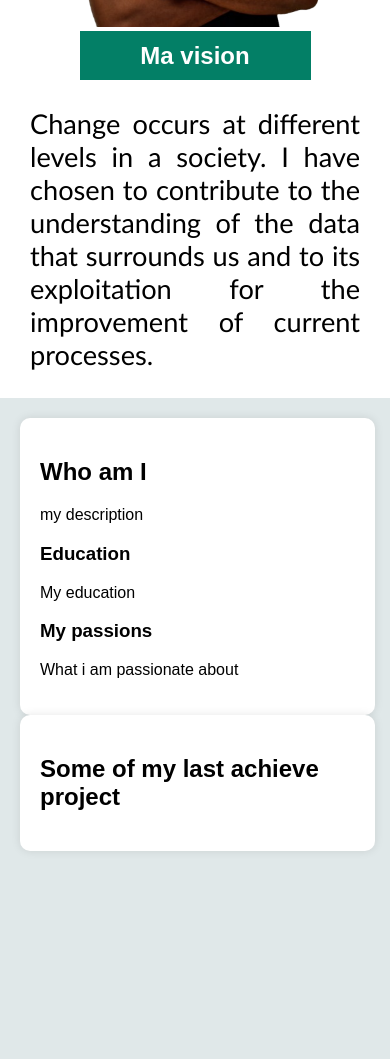
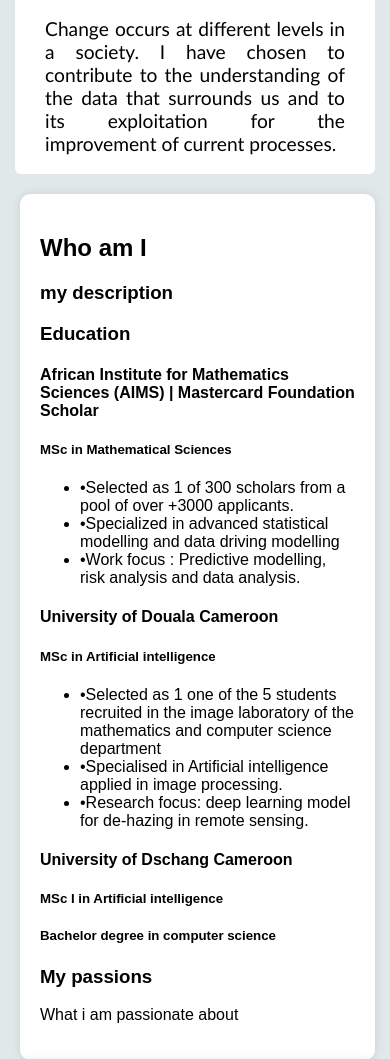
Before and after one commit to stephTchembeu/stephTchembeu-portfolio, a plain HTML site: page index.html in a window 390 px wide. Shown: the part 451-1510 px from the top of the page. Before the commit the page ends 1322 px from the top, so only its background shows below. Drawn offline with Linux system fonts and the light colour scheme.

Commit message:
modify the theme

```diff
--- a/assets/jsfile.js
+++ b/assets/jsfile.js
@@ -1,16 +1,12 @@
 document.addEventListener("DOMContentLoaded", function () {
-  const menuButton = document.getElementById("menu-btn");
-  const menuLinks = document.querySelector(".applis");
+    const menuButton = document.getElementById("menu-btn");
+    const menuLinks = document.querySelector(".applis");
 
-  menuButton.addEventListener("click", function () {
-    menuLinks.style.display = "flex"; // Show the menu when clicked
+    menuButton.addEventListener("click", function () {
+      if (menuLinks.style.display === "flex") {
+        menuLinks.style.display = "none";
+      } else {
+        menuLinks.style.display = "flex";
+      }
+    });
   });
-  // Keep menu open when mouse is over it
-  menuLinks.addEventListener("mouseenter", function () {
-    menuLinks.style.display = "flex";
-  });
-  // Hide menu when mouse leaves the menu area
-  menuLinks.addEventListener("mouseleave", function () {
-    menuLinks.style.display = "none";
-  });
-});
--- a/assets/monCss.css
+++ b/assets/monCss.css
@@ -11,7 +11,7 @@ body {
     display: flex;
     justify-content: space-between;
     align-items: center;
-    background-color: #037f66;
+    background-color: #461a02;
     color: white;
     padding: 15px 30px;
     position: relative;
@@ -40,13 +40,13 @@ body {
   /* Hover effect: White background and black text */
   .applis a:hover {
     background-color: white;
-    color: rgb(2, 122, 58);
+    color: #461a02;
   }
 
   /* Menu button for small screens */
   .menu-button {
     display: none;
-    background-color: #044f3d;
+    background-color: #9a8d8c72;
     color: white;
     border: none;
     padding: 10px 15px;
@@ -91,7 +91,7 @@ body {
   }
 
   .contain-1, .contain-2 {
-    width: 45%;
+    width: 90%;
     background: white;
     padding: 20px;
     border-radius: 10px;
@@ -106,7 +106,7 @@ body {
       position: absolute;
       top: 60px;
       right: 10px;
-      background-color: #037f66;
+      background-color: #461a02;
       width: 150px;
       text-align: center;
       border-radius: 5px;
@@ -116,6 +116,11 @@ body {
       display: block;
       padding: 10px;
       margin: 0;
+    }
+
+    nav #logo p {
+      font-size: 1.5em;
+      font-weight: bold;
     }
 
     .menu-button {
@@ -134,6 +139,10 @@ body {
     .picture-description {
       flex-direction: column;
       text-align: center;
+      width: 82%;
+      margin-left: auto;
+      margin-right: auto;
+      border-radius: 6px;
     }
 
     .picture-description img{
@@ -152,9 +161,14 @@ body {
       width: 60%;
       padding: 3%;
       color: white;
-      background-color: #037f66;
-      margin-top: -4.7%;
+      background-color: #461a02;
+      margin-top: -5.4%;
       margin-left: auto;
       margin-right: auto;
     }
+
+    #description{
+      font-size: 1.2em;
+    }
+
   }
--- a/index.html
+++ b/index.html
@@ -40,9 +40,54 @@
     <div class="container">
       <div class="contain-1">
         <h2>Who am I</h2>
-        <p>my description</p>
-        <h3>Education</h3>
-        <p>My education</p>
+        <div class="description-content">
+          <h3>my description</h3>
+        </div>
+        <div class="Education-content">
+          <h3>Education</h3>
+
+          <h4>
+            African Institute for Mathematics Sciences (AIMS) | Mastercard
+            Foundation Scholar
+          </h4>
+          <h5>MSc in Mathematical Sciences</h5>
+          <ul>
+            <li>
+              •Selected as 1 of 300 scholars from a pool of over +3000
+              applicants.
+            </li>
+            <li>
+              •Specialized in advanced statistical modelling and data driving
+              modelling
+            </li>
+            <li>
+              •Work focus : Predictive modelling, risk analysis and data
+              analysis.
+            </li>
+          </ul>
+
+          <h4>University of Douala Cameroon</h4>
+          <h5>MSc in Artificial intelligence</h5>
+          <ul>
+            <li>
+              •Selected as 1 one of the 5 students recruited in the image
+              laboratory of the mathematics and computer science department
+            </li>
+            <li>
+              •Specialised in Artificial intelligence applied in image
+              processing.
+            </li>
+            <li>
+              •Research focus: deep learning model for de-hazing in remote
+              sensing.
+            </li>
+          </ul>
+
+          <h4>University of Dschang Cameroon</h4>
+          <h5>MSc I in Artificial intelligence</h5>
+          <h5>Bachelor degree in computer science</h5>
+        </div>
+
         <h3>My passions</h3>
         <p>What i am passionate about</p>
       </div>
```
